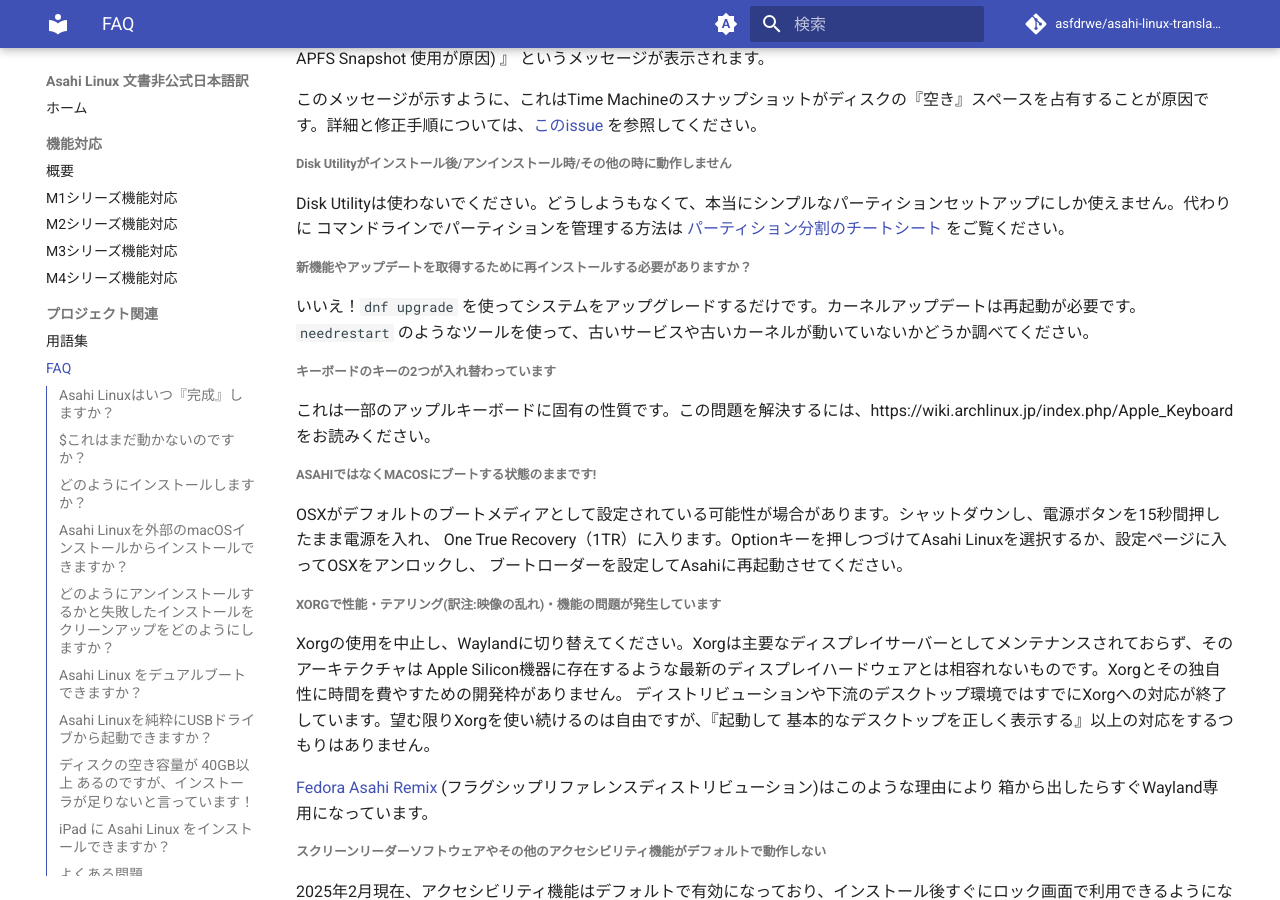
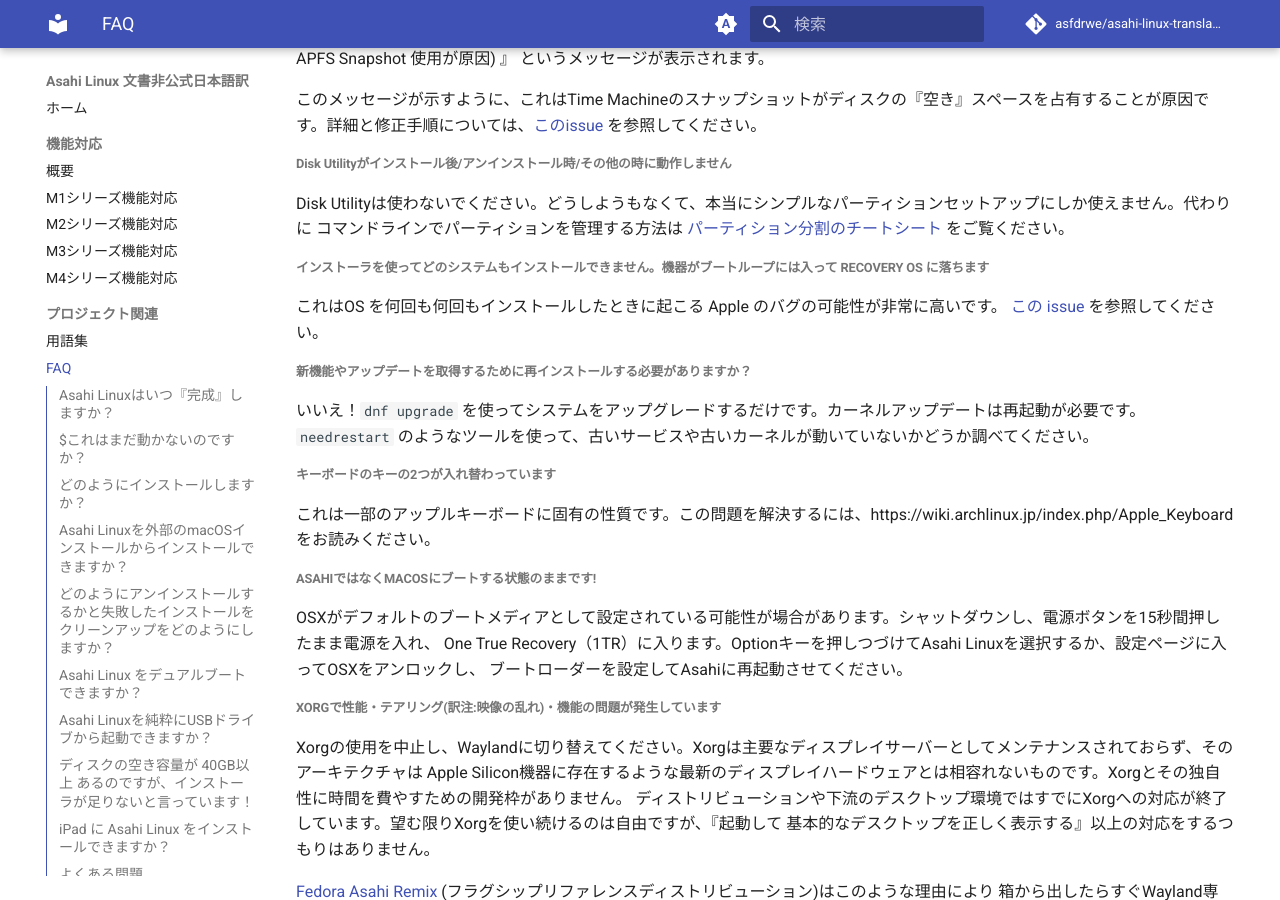
Before and after one commit to asfdrwe/asahi-linux-translations, an MkDocs documentation site: the page built from docs/project/faq.md, in a window 1280 px wide and 900 px high, scrolled down 1738 px. Built offline with MkDocs 1.6.1 and Material for MkDocs 9.7.7, drawn with Linux system fonts in a browser that asks for light colours; comment, search, counter and statistics services are not loaded; some of the changed text lies outside the part shown.

Commit message:
updated to 2026/7/4

```diff
--- a/docs/project/faq.md
+++ b/docs/project/faq.md
@@ -82,6 +82,11 @@
 Disk Utilityは使わないでください。どうしようもなくて、本当にシンプルなパーティションセットアップにしか使えません。代わりに
 コマンドラインでパーティションを管理する方法は [パーティション分割のチートシート](../sw/partitioning-cheatsheet.md)  をご覧ください。
 
+## インストーラを使ってどのシステムもインストールできません。機器がブートループには入って Recovery OS に落ちます
+
+これはOS を何回も何回もインストールしたときに起こる Apple のバグの可能性が非常に高いです。
+[この issue](https://github.com/AsahiLinux/asahi-installer/issues/255#issuecomment-1987050522) を参照してください。
+
 ## 新機能やアップデートを取得するために再インストールする必要がありますか？
 
 いいえ！`dnf upgrade` を使ってシステムをアップグレードするだけです。カーネルアップデートは再起動が必要です。
```
Also changed, not shown: other parts of docs/project/faq.md (+1 -1 lines).
